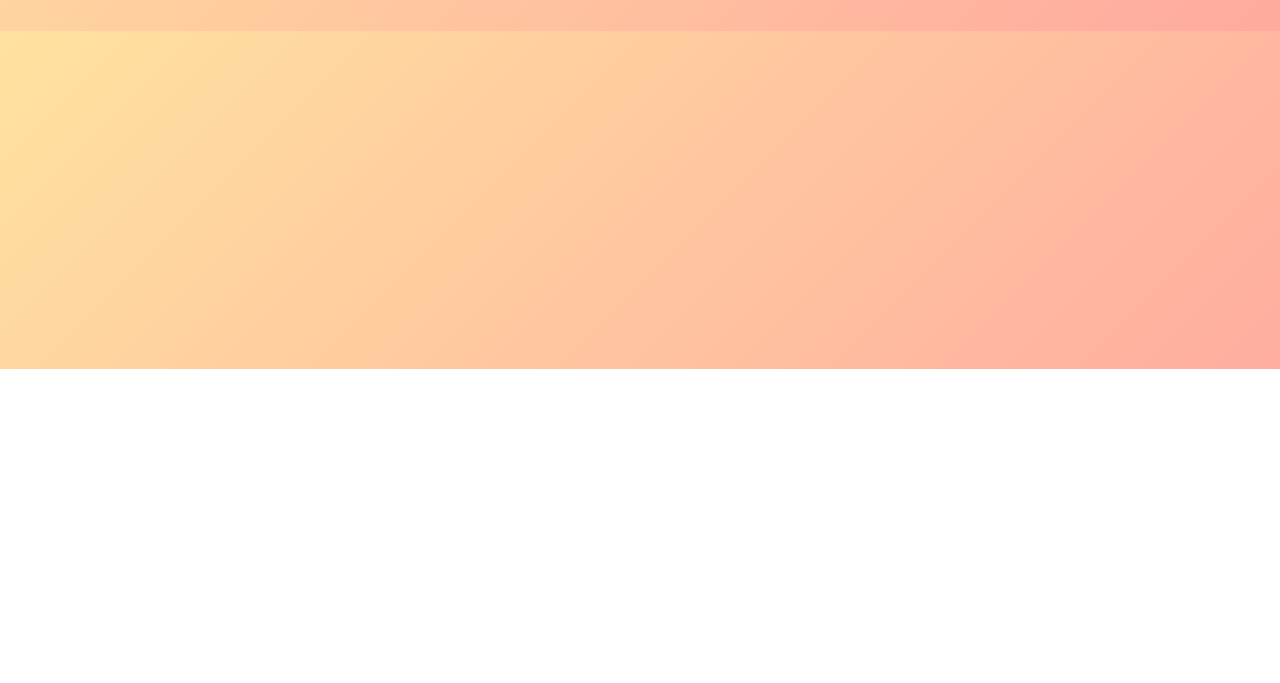
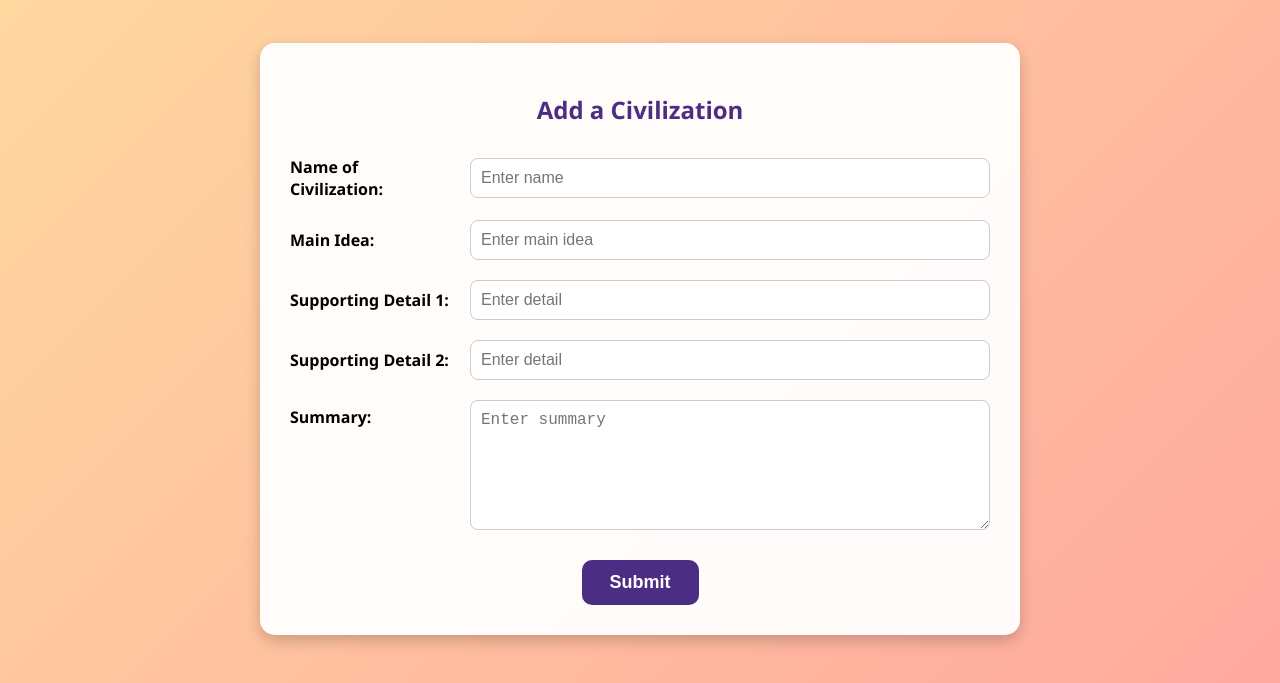
Before and after one commit to khalilbrown4171/Melaika-s-Website, a plain HTML site: page index.html in a window 1280 px wide. Shown: the part 431-1114 px from the top of the page. Before the commit the page ends 800 px from the top, so only its background shows below. Drawn offline with Linux system fonts and the light colour scheme.

Commit message:
Update index.html

```diff
--- a/index.html
+++ b/index.html
@@ -115,6 +115,43 @@
             }
         }
     </script>
+    <!-- Civilization Input Form -->
+<div style="margin-top: 60px; width: 100%; max-width: 700px; background: rgba(255,255,255,0.95); padding: 30px; border-radius: 15px; box-shadow: 0 6px 15px rgba(0,0,0,0.2);">
+    <h2 style="text-align:center; margin-bottom: 30px; color:#4b2e83;">Add a Civilization</h2>
+    <form style="display: flex; flex-direction: column; gap: 20px;">
+
+        <div style="display: flex; align-items: center; gap: 20px;">
+            <label style="width: 160px; font-weight: bold;">Name of Civilization:</label>
+            <input type="text" placeholder="Enter name" style="flex: 1; padding: 10px; border-radius: 8px; border: 1px solid #ccc; font-size: 16px;">
+        </div>
+
+        <div style="display: flex; align-items: center; gap: 20px;">
+            <label style="width: 160px; font-weight: bold;">Main Idea:</label>
+            <input type="text" placeholder="Enter main idea" style="flex: 1; padding: 10px; border-radius: 8px; border: 1px solid #ccc; font-size: 16px;">
+        </div>
+
+        <div style="display: flex; align-items: center; gap: 20px;">
+            <label style="width: 160px; font-weight: bold;">Supporting Detail 1:</label>
+            <input type="text" placeholder="Enter detail" style="flex: 1; padding: 10px; border-radius: 8px; border: 1px solid #ccc; font-size: 16px;">
+        </div>
+
+        <div style="display: flex; align-items: center; gap: 20px;">
+            <label style="width: 160px; font-weight: bold;">Supporting Detail 2:</label>
+            <input type="text" placeholder="Enter detail" style="flex: 1; padding: 10px; border-radius: 8px; border: 1px solid #ccc; font-size: 16px;">
+        </div>
+
+        <div style="display: flex; align-items: flex-start; gap: 20px;">
+            <label style="width: 160px; font-weight: bold; margin-top: 6px;">Summary:</label>
+            <textarea placeholder="Enter summary" rows="6" style="flex: 1; padding: 10px; border-radius: 8px; border: 1px solid #ccc; font-size: 16px; resize: vertical;"></textarea>
+        </div>
+
+        <div style="text-align:center; margin-top: 10px;">
+            <button type="submit" style="padding: 12px 28px; font-size: 18px; font-weight: bold; color: #fff; background-color: #4b2e83; border: none; border-radius: 10px; cursor: pointer; transition: all 0.3s ease;">Submit</button>
+        </div>
+
+    </form>
+</div>
+
 
 </body>
 </html>
```
